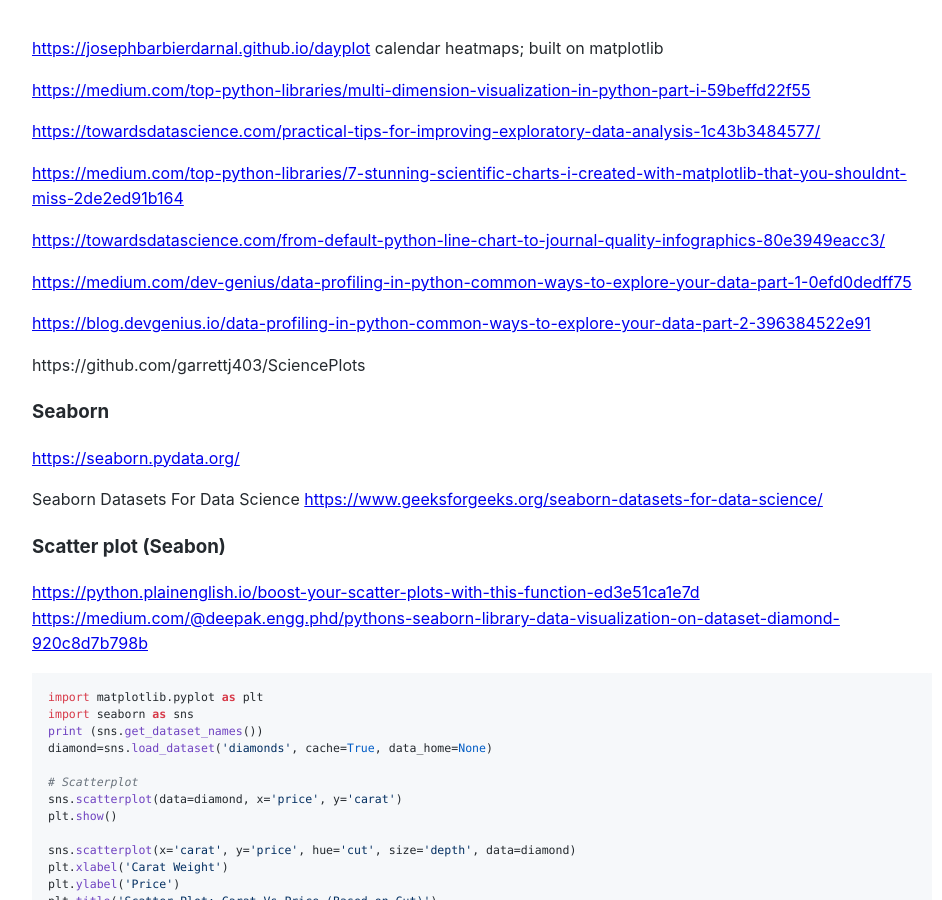
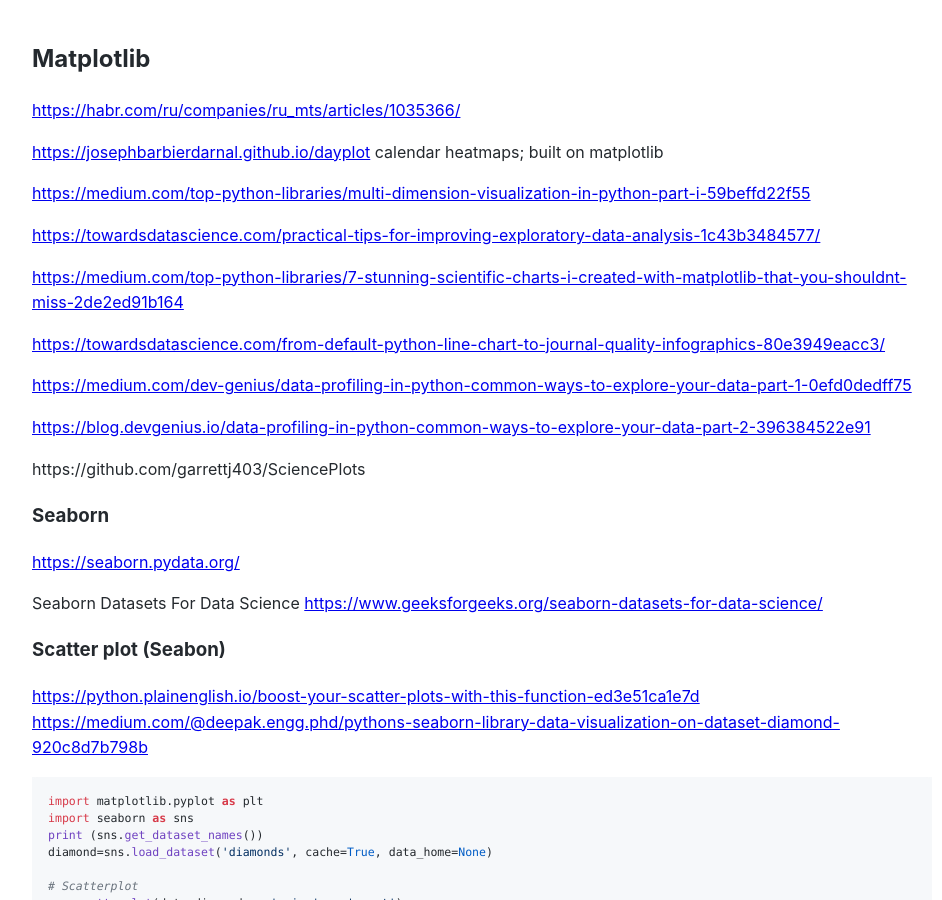
Before and after one commit to Michael-Lubinsky/michael-lubinsky.github.com, a Jekyll site: the page built from plotting/matplotlib.md, in a window 1280 px wide and 900 px high. Shown: the whole window, without its empty margins (158-1100 px from the left). Built offline with Jekyll 4.4.1, drawn with Linux system fonts in a browser that asks for light colours; our own code applies the rules of GitHub Pages for plain Markdown files.

Commit message:
Update matplotlib.md

```diff
--- a/plotting/matplotlib.md
+++ b/plotting/matplotlib.md
@@ -1,3 +1,7 @@
+## Matplotlib
+
+<https://habr.com/ru/companies/ru_mts/articles/1035366/>
+
 <https://josephbarbierdarnal.github.io/dayplot> calendar heatmaps; built on matplotlib
 
 <https://medium.com/top-python-libraries/multi-dimension-visualization-in-python-part-i-59beffd22f55>
```
